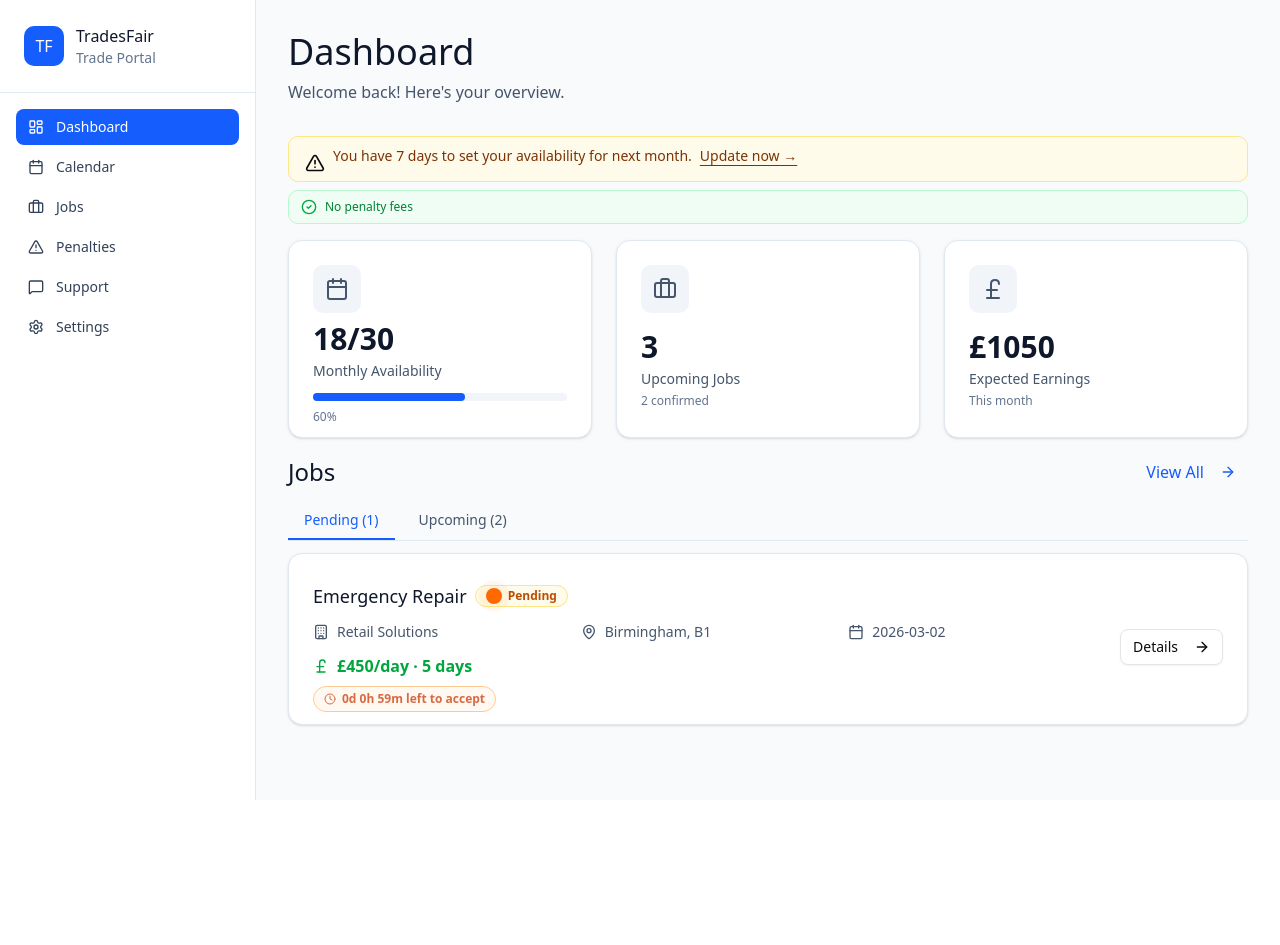
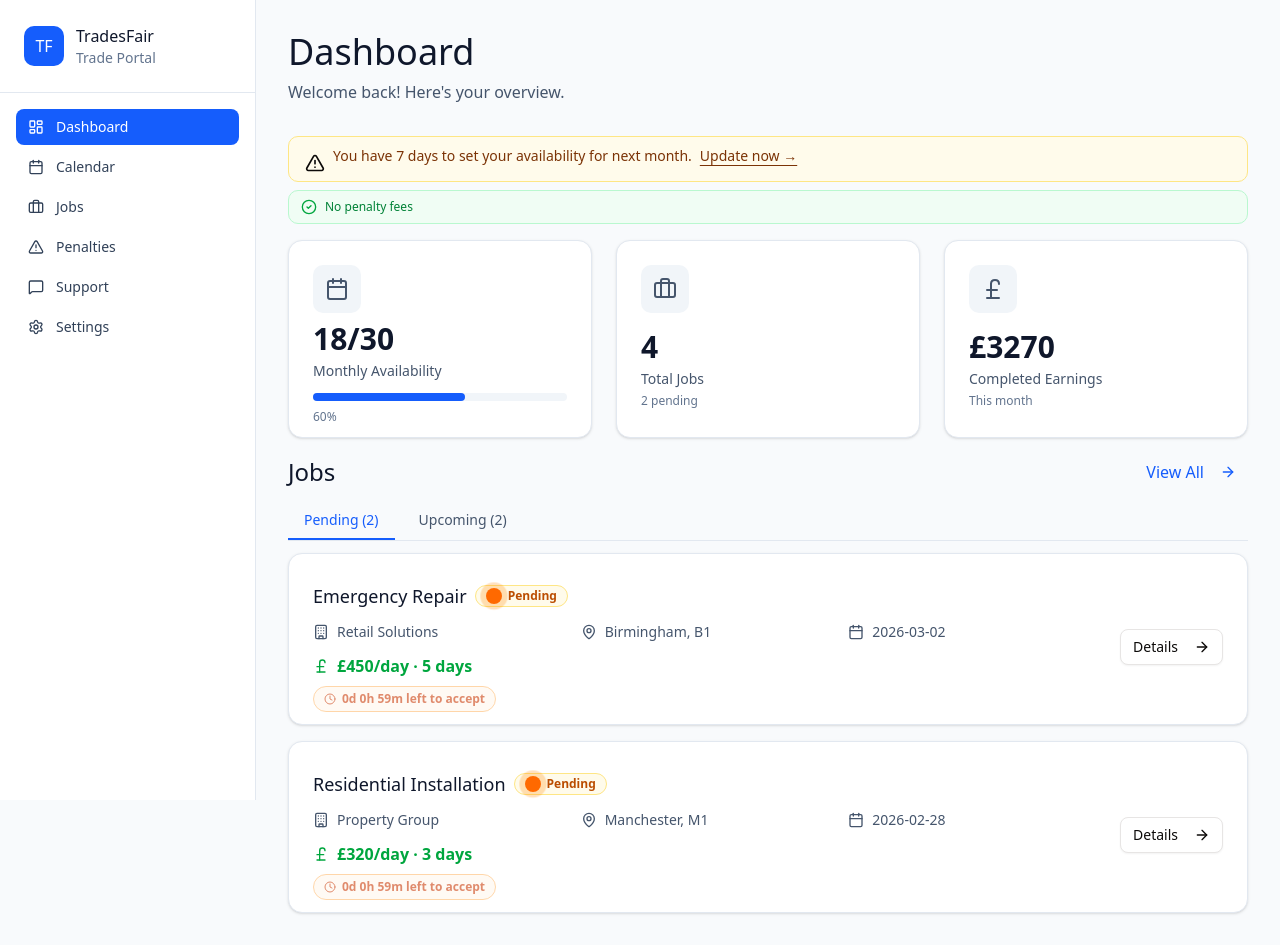
Before and after one commit to mzst-26/G35-Project, a Next.js app: page /trade/dashboard in a window 1280 px wide. Before the commit the page ends 800 px from the top, so only its background shows below. Built offline with nearby package versions, Linux system fonts and the light colour scheme.

Commit message:
Replace mock jobs with useTradeJobs hook
Replace mock jobs with useTradeJobs hook for single source of truth. This would be implemented later using the API calls from jobsTradeAPI

```diff
--- a/components/trade_dashboard/TradeHome.tsx
+++ b/components/trade_dashboard/TradeHome.tsx
@@ -14,31 +14,27 @@ import {
 } from 'lucide-react';
 import { TradeDashboardProps } from '@/types/trade-dashboard';
 import TradeJobCard from '@/components/trade_dashboard/trade_job_cards';
-
-// TODO: Replace with API call via useTradeJobs hook when backend is ready
-const upcomingJobs = [
-  { id: 1, title: 'Office Electrical Rewiring', company: 'Tech Corp Ltd', location: 'London, EC1', date: '2026-02-25', pay: 280, days: 2, status: 'confirmed' as const },
-  { id: 2, title: 'Residential Installation', company: 'Property Group', location: 'Manchester, M1', date: '2026-02-28', pay: 320, days: 3, status: 'confirmed' as const },
-  { id: 3, title: 'Emergency Repair', company: 'Retail Solutions', location: 'Birmingham, B1', date: '2026-03-02', pay: 450, days: 5, status: 'pending' as const, actionByHours: 12 },
-];
+import { useTradeJobs } from '@/hooks/useTradeJobs';
 
 export default function TradeHome({ onNavigateToSection }: TradeDashboardProps) {
   const [jobTab, setJobTab] = useState<'pending' | 'upcoming'>('pending');
   const [pendingCountdown, setPendingCountdown] = useState<number>(() => 60 * 60); // 1 hour in seconds
+
+  // Fetch jobs from hook
+  const { jobs, stats } = useTradeJobs();
 
   // TODO: Replace with API call to fetch availability data
   const availabilityDeadline = 7;
   const availableDays = 18;
   const totalDays = 30;
 
-  const totalEarnings = upcomingJobs.reduce((sum, job) => sum + job.pay, 0);
-  const confirmedJobsCount = upcomingJobs.filter(j => j.status === 'confirmed').length;
-  const pendingJobsCount = upcomingJobs.filter(j => j.status === 'pending').length;
+  // Filter jobs for dashboard: pending + upcoming only
+  const dashboardJobs = jobs.filter(j => j.status === 'pending' || j.status === 'upcoming');
 
   // Filter jobs based on selected tab
   const displayedJobs = jobTab === 'pending'
-    ? upcomingJobs.filter(j => j.status === 'pending')
-    : upcomingJobs.filter(j => j.status === 'confirmed');
+    ? jobs.filter(j => j.status === 'pending')
+    : jobs.filter(j => j.status === 'upcoming');
 
   useEffect(() => {
     const timer = setInterval(() => {
@@ -139,9 +135,9 @@ export default function TradeHome({ onNavigateToSection }: TradeDashboardProps)
                 <Briefcase className="h-4 sm:h-6 w-4 sm:w-6 text-slate-600" />
               </div>
             </div>
-            <p className="text-lg sm:text-3xl text-slate-900 mb-0.5 sm:mb-1 font-semibold">{upcomingJobs.length}</p>
-            <p className="text-xs sm:text-sm text-slate-600 mb-1 line-clamp-2">Upcoming Jobs</p>
-            <p className="text-xs text-slate-500">{confirmedJobsCount} confirmed</p>
+            <p className="text-lg sm:text-3xl text-slate-900 mb-0.5 sm:mb-1 font-semibold">{dashboardJobs.length}</p>
+            <p className="text-xs sm:text-sm text-slate-600 mb-1 line-clamp-2">Total Jobs</p>
+            <p className="text-xs text-slate-500">{stats.pending} pending</p>
           </CardContent>
         </Card>
 
@@ -152,8 +148,8 @@ export default function TradeHome({ onNavigateToSection }: TradeDashboardProps)
                 <PoundSterling className="h-4 sm:h-6 w-4 sm:w-6 text-slate-600" />
               </div>
             </div>
-            <p className="text-lg sm:text-3xl text-slate-900 mb-0.5 sm:mb-1 font-semibold">£{totalEarnings}</p>
-            <p className="text-xs sm:text-sm text-slate-600 mb-1 line-clamp-2">Expected Earnings</p>
+            <p className="text-lg sm:text-3xl text-slate-900 mb-0.5 sm:mb-1 font-semibold">£{stats.completedEarnings}</p>
+            <p className="text-xs sm:text-sm text-slate-600 mb-1 line-clamp-2">Completed Earnings</p>
             <p className="text-xs text-slate-500">This month</p>
           </CardContent>
         </Card>
@@ -200,7 +196,7 @@ export default function TradeHome({ onNavigateToSection }: TradeDashboardProps)
                 : 'border-transparent text-slate-600 hover:text-slate-900'
             }`}
           >
-            Pending ({pendingJobsCount})
+            Pending ({stats.pending})
           </button>
           <button
             onClick={() => setJobTab('upcoming')}
@@ -210,7 +206,7 @@ export default function TradeHome({ onNavigateToSection }: TradeDashboardProps)
                 : 'border-transparent text-slate-600 hover:text-slate-900'
             }`}
           >
-            Upcoming ({confirmedJobsCount})
+            Upcoming ({stats.upcoming})
           </button>
         </div>
 
```
